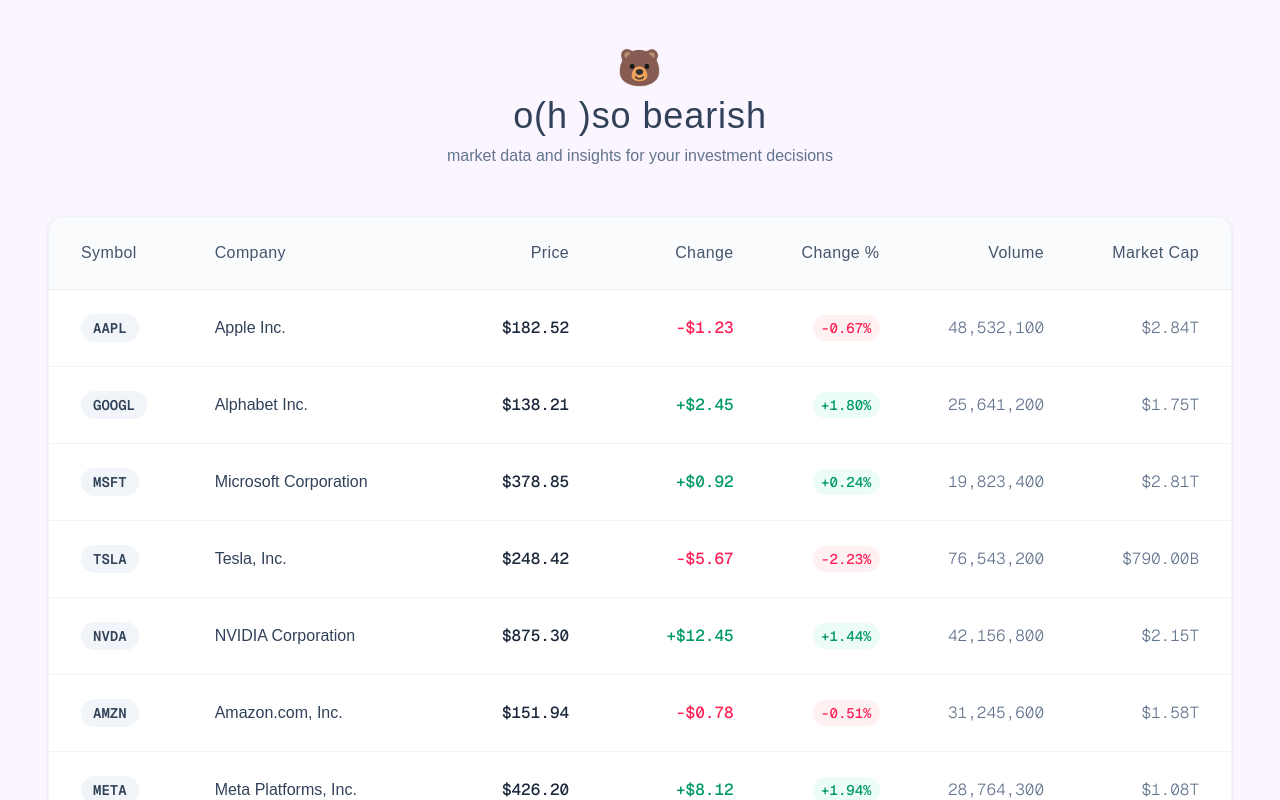
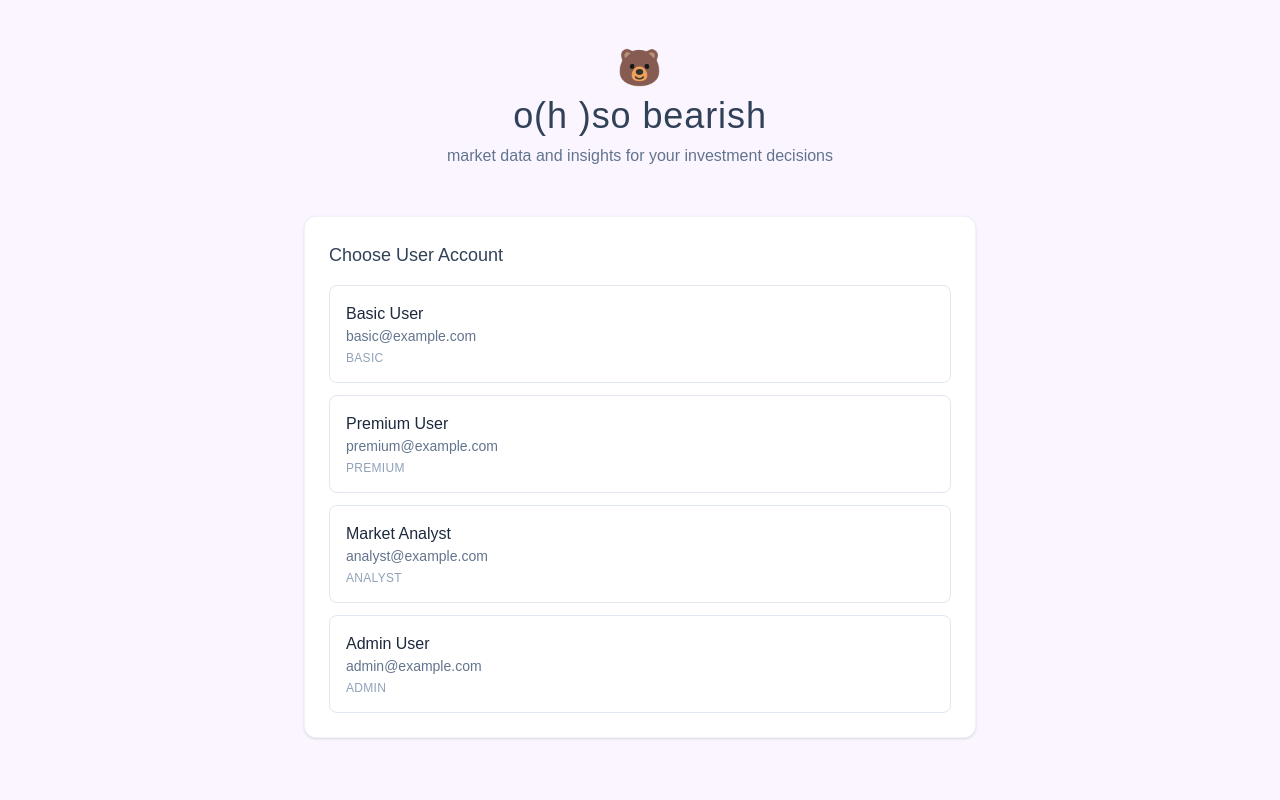
Before and after one commit to mkarroqe/oso-bearish, a Next.js app: page / in a window 1280 px wide. Shown: the top 800 px of the page. Built offline with nearby package versions, Linux system fonts and the light colour scheme.

Commit message:
feat: init mock user accounts and permissions

```diff
--- a/app/layout.tsx
+++ b/app/layout.tsx
@@ -20,6 +20,8 @@
   },
 };
 
+import { UserProvider } from '../contexts/UserContext';
+
 export default function RootLayout({
   children,
 }: Readonly<{
@@ -30,7 +32,9 @@
       <body
         className={`${geistSans.variable} ${geistMono.variable} antialiased`}
       >
-        {children}
+        <UserProvider>
+          {children}
+        </UserProvider>
       </body>
     </html>
   );
--- a/app/page.tsx
+++ b/app/page.tsx
@@ -2,23 +2,33 @@
 
 import { useEffect, useState } from 'react';
 import type { Stock } from '@/types/stock';
+import { UserSwitcher } from '@/components/UserSwitcher';
+import { useUser } from '@/contexts/UserContext';
 
 export default function Home() {
   const [stocks, setStocks] = useState<Stock[]>([]);
   const [loading, setLoading] = useState(true);
+  const { currentUser, permissions } = useUser();
 
   useEffect(() => {
     fetch('/api/stocks')
       .then(res => res.json())
       .then(data => {
-        setStocks(data);
+        let filteredStocks = data;
+
+        // Basic users can only see limited stocks
+        if (!permissions.canViewAllStocks) {
+          filteredStocks = data.slice(0, 3); // Only first 3 stocks
+        }
+
+        setStocks(filteredStocks);
         setLoading(false);
       })
       .catch(err => {
         console.error('Failed to fetch stocks:', err);
         setLoading(false);
       });
-  }, []);
+  }, [permissions]);
 
   const formatNumber = (num: number) => {
     return new Intl.NumberFormat('en-US').format(num);
@@ -43,9 +53,26 @@
     );
   }
 
+  if (!currentUser) {
+    return (
+      <div className="min-h-screen bg-purple-50 p-12">
+        <div className="max-w-2xl mx-auto">
+          <div className="mb-12 text-center">
+            <h1 className="text-4xl font-light text-slate-700 mb-2 tracking-wide">🐻</h1>
+            <h1 className="text-4xl font-light text-slate-700 mb-2 tracking-wide">o(h )so bearish</h1>
+            <p className="text-slate-500 font-light">market data and insights for your investment decisions</p>
+          </div>
+          <UserSwitcher />
+        </div>
+      </div>
+    );
+  }
+
   return (
     <div className="min-h-screen bg-purple-50 p-12">
       <div className="max-w-7xl mx-auto">
+        <UserSwitcher />
+
         <div className="mb-12 text-center">
           <h1 className="text-4xl font-light text-slate-700 mb-2 tracking-wide">🐻</h1>
           <h1 className="text-4xl font-light text-slate-700 mb-2 tracking-wide">o(h )so bearish</h1>
--- /dev/null
+++ b/components/UserSwitcher.tsx
@@ -0,0 +1,54 @@
+'use client';
+
+import { useUser } from '@/contexts/UserContext';
+
+export function UserSwitcher() {
+  const { currentUser, users, login, logout } = useUser();
+
+  if (!currentUser) {
+    return (
+      <div className="bg-white rounded-xl shadow-sm border border-slate-200/50 p-6">
+        <h2 className="text-lg font-medium text-slate-700 mb-4">Choose User Account</h2>
+        <div className="grid gap-3">
+          {users.map((user) => (
+            <button
+              key={user.id}
+              onClick={() => login(user.id)}
+              className="text-left p-4 rounded-lg border border-slate-200 hover:bg-slate-50 hover:border-slate-300 transition-colors"
+            >
+              <div className="font-medium text-slate-800">{user.name}</div>
+              <div className="text-sm text-slate-500">{user.email}</div>
+              <div className="text-xs text-slate-400 mt-1 uppercase tracking-wide">
+                {user.role}
+              </div>
+            </button>
+          ))}
+        </div>
+      </div>
+    );
+  }
+
+  return (
+    <div className="flex items-center justify-between bg-white rounded-lg shadow-sm border border-slate-200/50 px-4 py-3 mb-6">
+      <div className="flex items-center gap-3">
+        <div className="w-8 h-8 bg-slate-100 rounded-full flex items-center justify-center">
+          <span className="text-slate-600 font-medium text-sm">
+            {currentUser.name.charAt(0)}
+          </span>
+        </div>
+        <div>
+          <div className="font-medium text-slate-800">{currentUser.name}</div>
+          <div className="text-sm text-slate-500">
+            {currentUser.role.charAt(0).toUpperCase() + currentUser.role.slice(1)} Account
+          </div>
+        </div>
+      </div>
+      <button
+        onClick={logout}
+        className="px-3 py-1 text-sm text-slate-600 hover:text-slate-800 hover:bg-slate-100 rounded transition-colors"
+      >
+        Switch User
+      </button>
+    </div>
+  );
+}
--- /dev/null
+++ b/contexts/UserContext.tsx
@@ -0,0 +1,57 @@
+'use client';
+
+import { createContext, useContext, useState, ReactNode } from 'react';
+import type { User, UserPermissions } from '@/types/user';
+import { mockUsers, getUserPermissions } from '@/data/mock-users';
+
+interface UserContextType {
+  currentUser: User | null;
+  permissions: UserPermissions;
+  login: (userId: string) => void;
+  logout: () => void;
+  users: User[];
+}
+
+const UserContext = createContext<UserContextType | undefined>(undefined);
+
+export function UserProvider({ children }: { children: ReactNode }) {
+  const [currentUser, setCurrentUser] = useState<User | null>(null);
+
+  const permissions = currentUser ? getUserPermissions(currentUser.role) : {
+    canViewAllStocks: false,
+    canModifyStocks: false,
+    canViewRecs: false,
+    canModifyRecs: false
+  };
+
+  const login = (userId: string) => {
+    const user = mockUsers.find(u => u.id === userId);
+    if (user) {
+      setCurrentUser(user);
+    }
+  };
+
+  const logout = () => {
+    setCurrentUser(null);
+  };
+
+  return (
+    <UserContext.Provider value={{
+      currentUser,
+      permissions,
+      login,
+      logout,
+      users: mockUsers
+    }}>
+      {children}
+    </UserContext.Provider>
+  );
+}
+
+export function useUser() {
+  const context = useContext(UserContext);
+  if (context === undefined) {
+    throw new Error('useUser must be used within a UserProvider');
+  }
+  return context;
+}
--- /dev/null
+++ b/data/mock-users.ts
@@ -0,0 +1,68 @@
+import type { User, UserPermissions } from '@/types/user';
+
+export const mockUsers: User[] = [
+  {
+    id: '1',
+    name: 'Basic User',
+    email: 'basic@example.com',
+    role: 'basic'
+  },
+  {
+    id: '2',
+    name: 'Premium User',
+    email: 'premium@example.com',
+    role: 'premium'
+  },
+  {
+    id: '3',
+    name: 'Market Analyst',
+    email: 'analyst@example.com',
+    role: 'analyst'
+  },
+  {
+    id: '4',
+    name: 'Admin User',
+    email: 'admin@example.com',
+    role: 'admin'
+  }
+];
+
+export const getUserPermissions = (role: string): UserPermissions => {
+  switch (role) {
+    case 'basic':
+      return {
+        canViewAllStocks: false,
+        canModifyStocks: false,
+        canViewRecs: false,
+        canModifyRecs: false
+      };
+    case 'premium':
+      return {
+        canViewAllStocks: true,
+        canModifyStocks: false,
+        canViewRecs: true,
+        canModifyRecs: false
+      };
+    case 'analyst':
+      return {
+        canViewAllStocks: true,
+        canModifyStocks: false,
+        canViewRecs: true,
+        canModifyRecs: true
+      };
+    case 'admin':
+      return {
+        canViewAllStocks: true,
+        canModifyStocks: true,
+        canViewRecs: true,
+        canModifyRecs: true
+      };
+    default:
+      return {
+        canViewAllStocks: false,
+        canModifyStocks: false,
+        canViewRecs: false,
+        canModifyRecs: false
+      };
+  }
+};
--- /dev/null
+++ b/types/user.ts
@@ -0,0 +1,15 @@
+export type UserRole = 'basic' | 'premium' | 'analyst' | 'admin';
+
+export interface User {
+  id: string;
+  name: string;
+  email: string;
+  role: UserRole;
+}
+
+export interface UserPermissions {
+  canViewAllStocks: boolean;
+  canModifyStocks: boolean;
+  canViewRecs: boolean;
+  canModifyRecs: boolean;
+}
```
